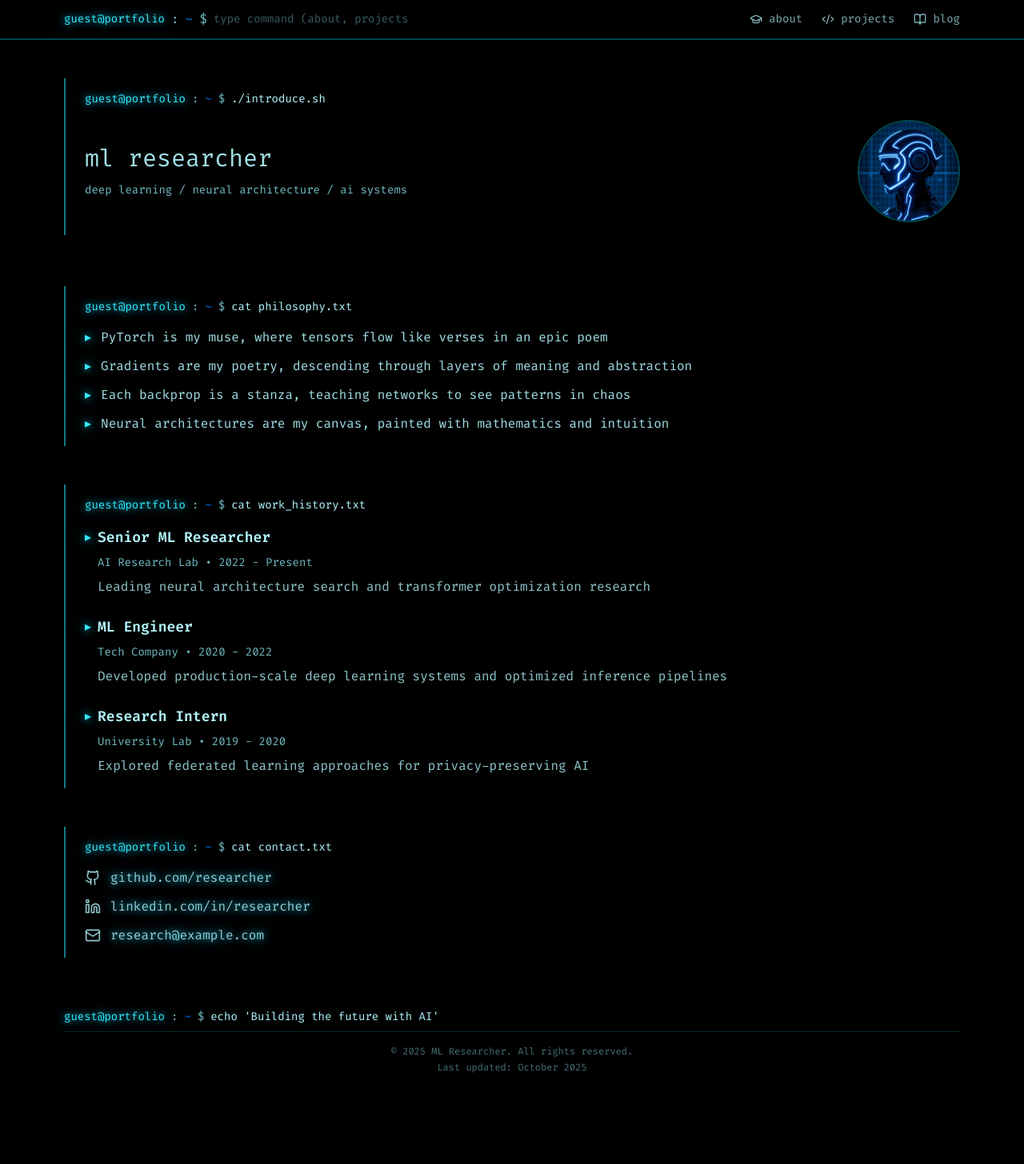
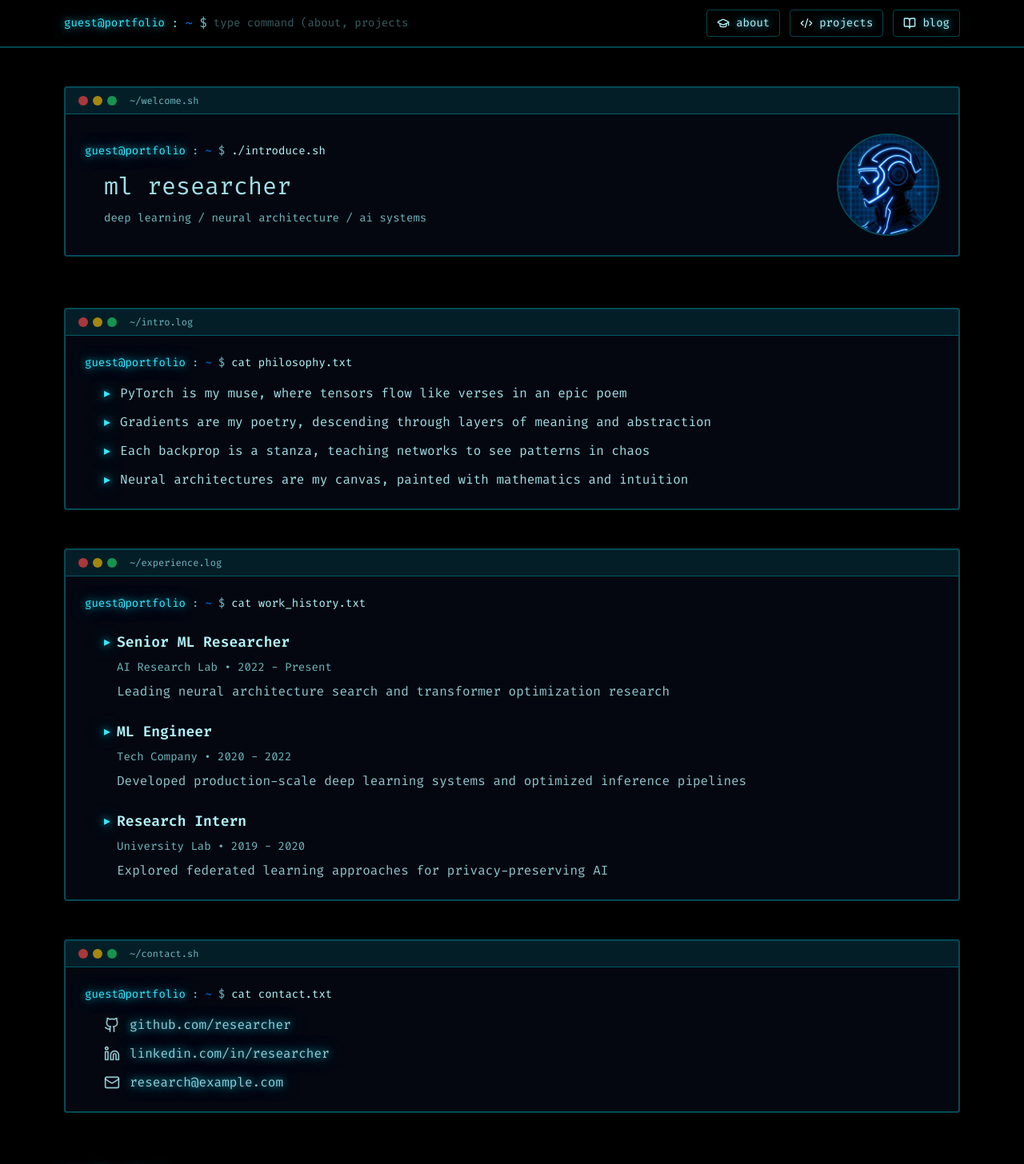
Before and after one commit to gjyotin305/gjyotin305.github.io, a React (Vite) app: page / in a window 1280 px wide. Shown: the top 1456 px of the page at 80% size. Before the commit the page ends 1391 px from the top, so only its background shows below. Built offline with nearby package versions, Linux system fonts and the light colour scheme; the HTML template or start-up script is replaced by a standard one.

Commit message:
Reverted to commit 5b46a4277c45f2a08d985b1ca3e07145a8930a7d

```diff
--- a/src/pages/Index.tsx
+++ b/src/pages/Index.tsx
@@ -42,30 +42,27 @@ const Index = () => {
               />
               <span className="cursor inline-block"></span>
             </div>
-            <div className="flex gap-6">
+            <div className="flex gap-3">
               <Link
                 to="/about"
-                className="flex items-center gap-2 text-sm text-foreground/70 hover:text-accent transition-colors relative group"
+                className="flex items-center gap-2 px-3 py-1.5 text-sm border border-primary/30 rounded hover:border-primary hover:bg-primary/10 transition-all terminal-glow"
               >
                 <GraduationCap className="w-4 h-4" />
                 <span>about</span>
-                <span className="absolute -bottom-1 left-0 w-0 h-0.5 bg-accent group-hover:w-full transition-all duration-300"></span>
               </Link>
               <Link
                 to="/projects"
-                className="flex items-center gap-2 text-sm text-foreground/70 hover:text-accent transition-colors relative group"
+                className="flex items-center gap-2 px-3 py-1.5 text-sm border border-primary/30 rounded hover:border-primary hover:bg-primary/10 transition-all terminal-glow"
               >
                 <Code2 className="w-4 h-4" />
                 <span>projects</span>
-                <span className="absolute -bottom-1 left-0 w-0 h-0.5 bg-accent group-hover:w-full transition-all duration-300"></span>
               </Link>
               <Link
                 to="/blog"
-                className="flex items-center gap-2 text-sm text-foreground/70 hover:text-accent transition-colors relative group"
+                className="flex items-center gap-2 px-3 py-1.5 text-sm border border-primary/30 rounded hover:border-primary hover:bg-primary/10 transition-all terminal-glow"
               >
                 <BookOpen className="w-4 h-4" />
                 <span>blog</span>
-                <span className="absolute -bottom-1 left-0 w-0 h-0.5 bg-accent group-hover:w-full transition-all duration-300"></span>
               </Link>
             </div>
           </div>
@@ -75,10 +72,11 @@ const Index = () => {
       <div className="relative z-10 container mx-auto px-4 py-12 max-w-6xl">
         {/* Header */}
         <header className="mb-16">
-          <div className="border-l-2 border-accent/50 pl-6 py-4">
+          <TerminalWindow title="~/welcome.sh">
+            <div className="flex items-center justify-between gap-8">
+              <div className="space-y-4 flex-1">
                 <TerminalPrompt command="./introduce.sh" />
-            <div className="flex items-center justify-between gap-8 mt-4">
-              <div className="space-y-3 flex-1">
+                <div className="ml-6 space-y-3">
                   <h1 className="text-2xl md:text-3xl font-normal text-foreground/90">
                     ml researcher
                   </h1>
@@ -86,20 +84,22 @@ const Index = () => {
                     deep learning / neural architecture / ai systems
                   </p>
                 </div>
+              </div>
               <img
                 src={profilePic}
                 alt="Profile"
                 className="w-24 h-24 md:w-32 md:h-32 rounded-full border-2 border-primary/30 object-cover"
               />
             </div>
-          </div>
+          </TerminalWindow>
         </header>
 
         {/* Intro Section */}
         <div className="mb-12">
-          <div className="border-l-2 border-accent/50 pl-6 py-4">
+          <TerminalWindow title="~/intro.log">
+            <div className="space-y-4">
               <TerminalPrompt command="cat philosophy.txt" />
-            <div className="mt-4 space-y-3 text-foreground/90">
+              <div className="ml-6 space-y-3 text-foreground/90">
                 <div className="flex items-start gap-3">
                   <span className="text-accent terminal-glow">▸</span>
                   <p>PyTorch is my muse, where tensors flow like verses in an epic poem</p>
@@ -118,13 +118,15 @@ const Index = () => {
                 </div>
               </div>
             </div>
+          </TerminalWindow>
         </div>
 
         {/* Work Experience */}
         <div className="mb-12">
-          <div className="border-l-2 border-accent/50 pl-6 py-4">
+          <TerminalWindow title="~/experience.log">
+            <div className="space-y-6">
               <TerminalPrompt command="cat work_history.txt" />
-            <div className="mt-4 space-y-6">
+              <div className="ml-6 space-y-6">
                 <div className="space-y-2">
                   <div className="flex items-center gap-2">
                     <span className="text-accent terminal-glow">▸</span>
@@ -153,13 +155,14 @@ const Index = () => {
                 </div>
               </div>
             </div>
+          </TerminalWindow>
         </div>
 
         {/* Contact */}
-        <div className="mb-12">
-          <div className="border-l-2 border-accent/50 pl-6 py-4">
+        <TerminalWindow title="~/contact.sh">
+          <div className="space-y-4">
             <TerminalPrompt command="cat contact.txt" />
-            <div className="mt-4 space-y-3">
+            <div className="ml-6 space-y-3">
               <a href="https://github.com" target="_blank" rel="noopener noreferrer"
                  className="flex items-center gap-3 text-foreground/80 hover:text-accent transition-colors">
                 <Github className="w-5 h-5" />
@@ -177,7 +180,7 @@ const Index = () => {
               </a>
             </div>
           </div>
-        </div>
+        </TerminalWindow>
 
         {/* Footer */}
         <footer className="mt-16 text-center space-y-2">
```
Lines whose indentation alone changed are shown as unchanged.
